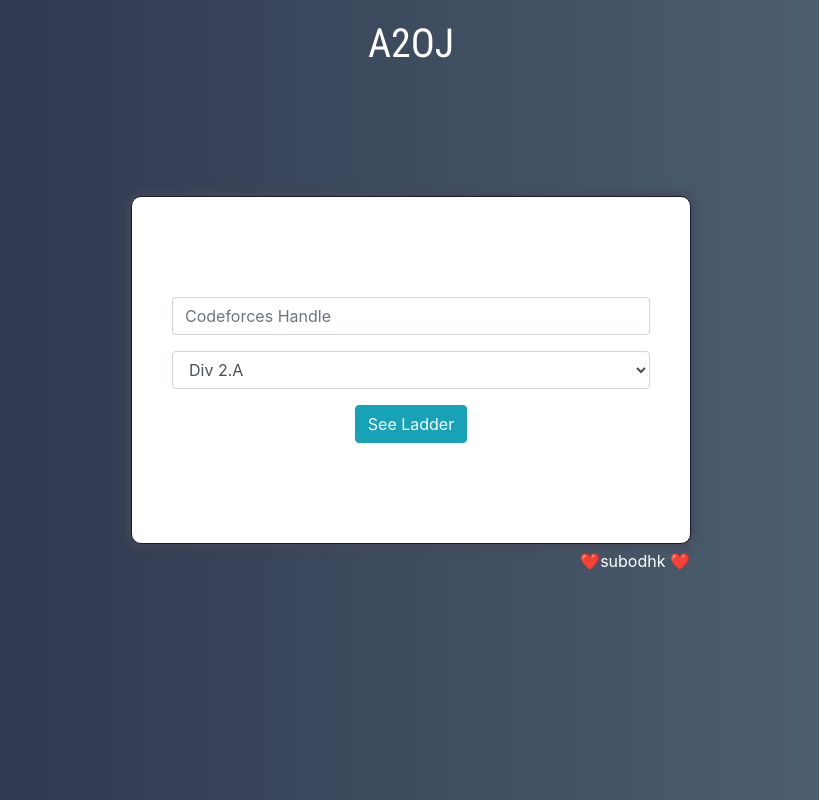
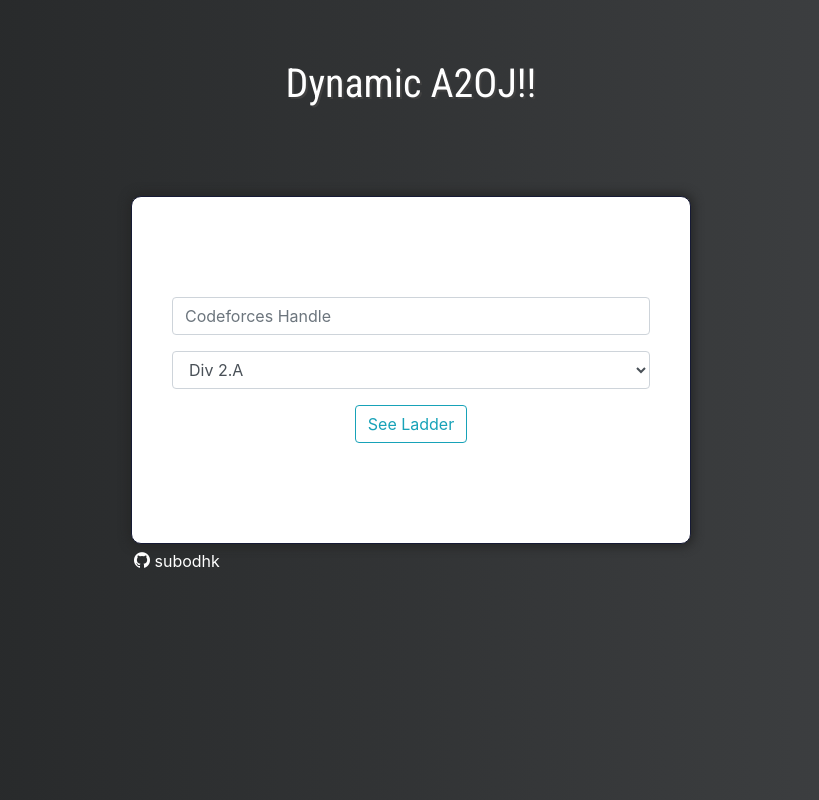
Before and after one commit to subodhk01/a2oj, a Django app: page / in a window 1280 px wide. Shown: the whole page, without its empty margins (229-1048 px from the left). Run offline with Django 3.2, Linux system fonts and the light colour scheme; some libraries are stand-ins or nearby versions.

Commit message:
various minor issues fixed and made home page more user friendly (#2)
* linear gradient changed + github button added + minor changes
* pipfile removed
* handle.log added
* ik tujhe phele wala gradient accha ni legega so i changed
* all change done
* ab dimag kharab mt krna
* added local icon and box-shadow fixes
* Added handle.log

Co-authored-by: Subodh Verma <subodh.verma.min19@iitbhu.ac.in>

```diff
--- a/static/css/index.css
+++ b/static/css/index.css
@@ -2,8 +2,8 @@
 
 body{
     background: #536976;  /* fallback for old browsers */
-    background: -webkit-linear-gradient(to right, #292E49, #536976);  /* Chrome 10-25, Safari 5.1-6 */
-    background: linear-gradient(to right, #292E49, #536976); /* W3C, IE 10+/ Edge, Firefox 16+, Chrome 26+, Opera 12+, Safari 7+ */
+    background: -webkit-linear-gradient(to right, #232526, #414345);  /* Chrome 10-25, Safari 5.1-6 */
+    background: linear-gradient(to right,  #232526, #414345); /* W3C, IE 10+/ Edge, Firefox 16+, Chrome 26+, Opera 12+, Safari 7+ */
 }
 h1 {
     font-family: 'Roboto Condensed', sans-serif;;
@@ -18,12 +18,13 @@
 }
 .heading-container {
     position: fixed;
-    top: 0;
+    top:40px;
     left: 0;
     width: 100%;
     text-align: center;
     padding: 20px;
     color: white;
+    text-shadow: 2px 2px #404040;
 }
 .form-box{
     position: relative;
@@ -32,7 +33,7 @@
     padding: 100px 40px;
     border: 1px solid rgb(22, 26, 53);
     border-radius: 10px;
-    box-shadow: 0px 0px 10px 3px rgb(70, 73, 87);
+    box-shadow: 0px 0px 10px 3px #262727;
     background-color: white;
 }
 .ladder-box{
@@ -41,7 +42,7 @@
     padding: 30px 40px;
     border: 1px solid rgb(22, 26, 53);
     border-radius: 10px;
-    box-shadow: 0px 0px 10px 3px rgb(70, 73, 87);
+    box-shadow: 0px 0px 10px 3px #262727;
     background-color: white;
 }
 @media(max-width: 800px){
@@ -69,14 +70,18 @@
 }
 .love {
     position: absolute;
-    right: 0;
+    left: 2px;
     bottom: -30px;
     color: white;
     transition: all 1s;
 }
+.love img {
+    margin-bottom: 5px;
+}
 .love a {
     text-decoration: none;
     color: white;
+
 }
 .love:hover{
     text-decoration: underline;
--- a/templates/index.html
+++ b/templates/index.html
@@ -9,13 +9,14 @@
         <meta name="description" content="Easily track your ladder progress with the new A2OJ.">
         <link rel="icon" href="{% static 'images/corona.webp' %}" sizes="16x16">
         <link rel="stylesheet" href="https://maxcdn.bootstrapcdn.com/bootstrap/4.4.1/css/bootstrap.min.css">
+        <link rel="stylesheet" href="https://cdnjs.cloudflare.com/ajax/libs/font-awesome/4.7.0/css/font-awesome.min.css">
         <link rel="stylesheet" href="{% static 'css/index.css' %}">
     </head>
     <body>
         <div class="container">
             <div class="heading-container">
                 <div>
-                    <h1>A2OJ</h1>
+                    <h1>Dynamic A2OJ!!</h1>
                 </div>
             </div>
             <div class="form-box col-md-6">
@@ -39,10 +40,10 @@
                             <option value="7">Div 1.E</option>
                         </select>
                     </div>
-                    <input class="btn btn-info" type="submit" value="See Ladder" />
+                    <input class="btn btn-outline-info" type="submit" value="See Ladder" />
                 </form>
                 <span class="love">
-                    <a href="https://github.com/subodhk01/a2oj" target="_blank">&#10084;&#65039;subodhk &#10084;&#65039;</a>
+                    <a href="https://github.com/subodhk01/a2oj" target="_blank"><img src="{% static 'images/github.png' %}" height="16px" width="16px"> subodhk </a>
                 </span>
             </div>
         </div>
```
Also changed, not shown: README.md, static/images/github.png (added), 1 other file.
